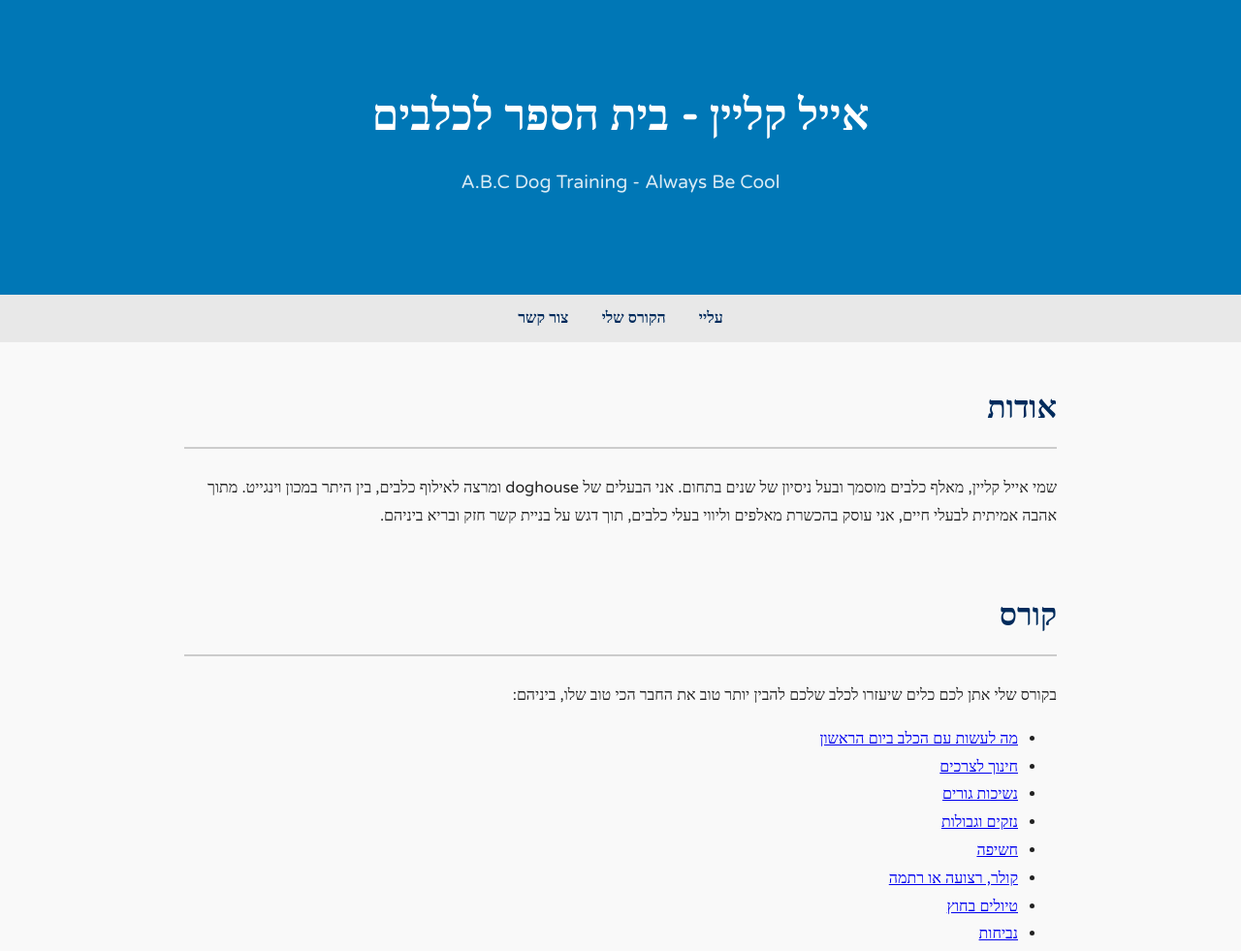
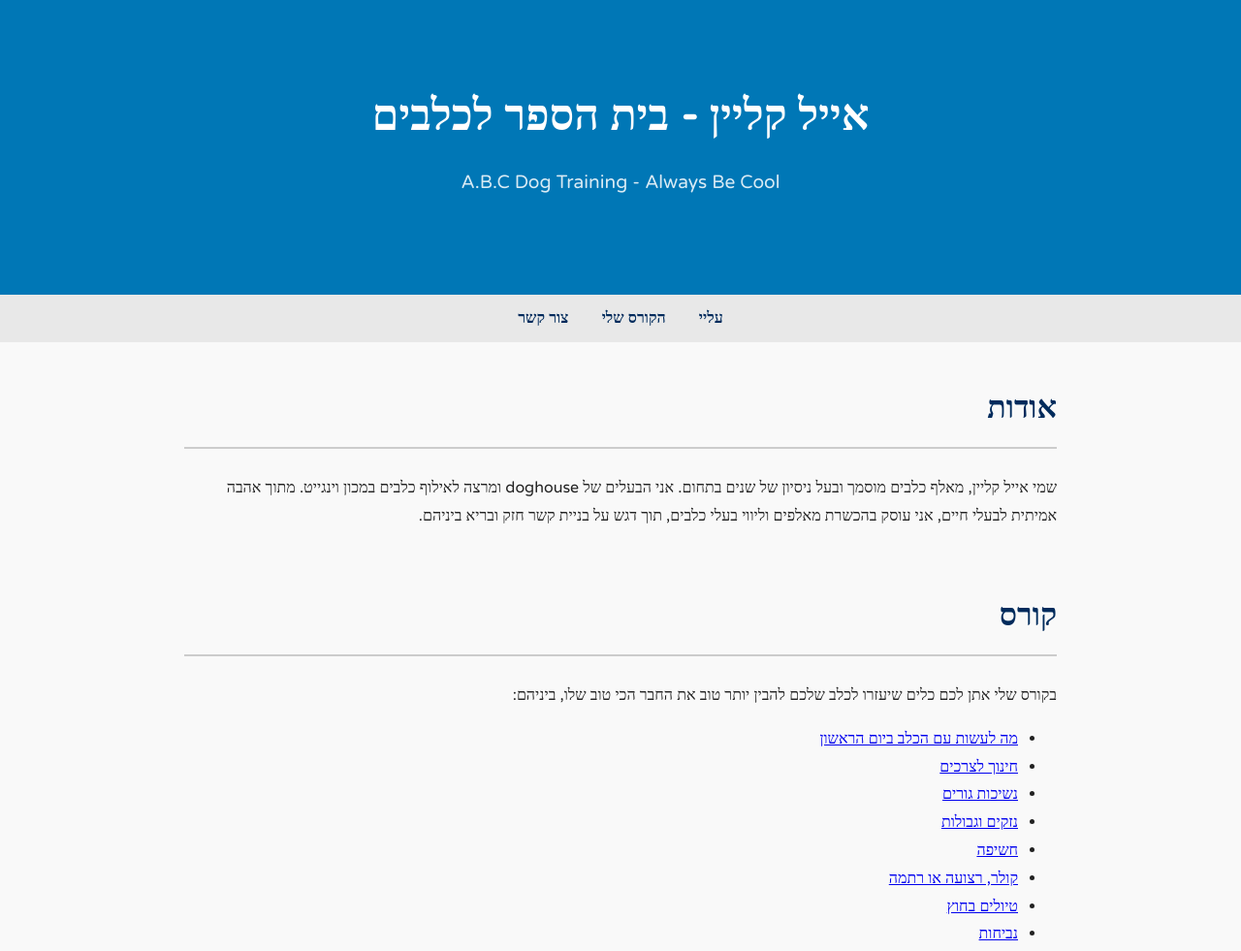
Before and after one commit to SharoniiS/doghouse, a plain HTML site: page index.html in a window 1280 px wide. Shown: the top 981 px of the page at 97% size. Drawn offline with Linux system fonts and the light colour scheme.

Commit message:
Update index.html

```diff
--- a/index.html
+++ b/index.html
@@ -92,7 +92,7 @@
   <main>
     <section id="about">
       <h2>אודות</h2>
-      <p>שמי אייל קליין, מאלף כלבים מוסמך ובעל ניסיון של שנים בתחום. אני הבעלים של doghouse ומרצה לאילוף כלבים, בין היתר במכון וינגייט. מתוך אהבה אמיתית לבעלי חיים, אני עוסק בהכשרת מאלפים וליווי בעלי כלבים, תוך דגש על בניית קשר חזק ובריא ביניהם.</p>
+      <p>שמי אייל קליין, מאלף כלבים מוסמך ובעל ניסיון של שנים בתחום. אני הבעלים של doghouse ומרצה לאילוף כלבים במכון וינגייט. מתוך אהבה אמיתית לבעלי חיים, אני עוסק בהכשרת מאלפים וליווי בעלי כלבים, תוך דגש על בניית קשר חזק ובריא ביניהם.</p>
     </section>
 
     <section id="courses">
```
